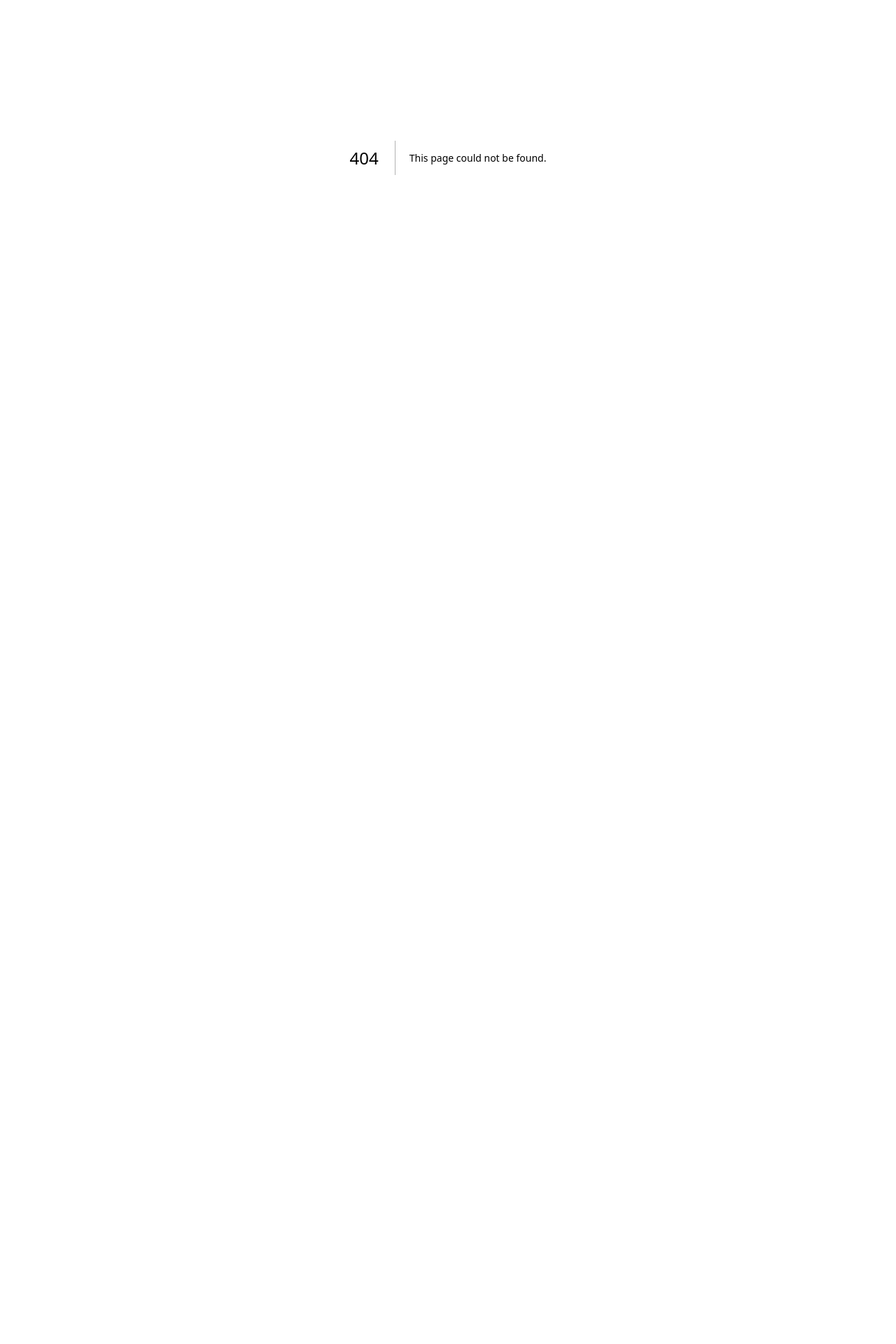
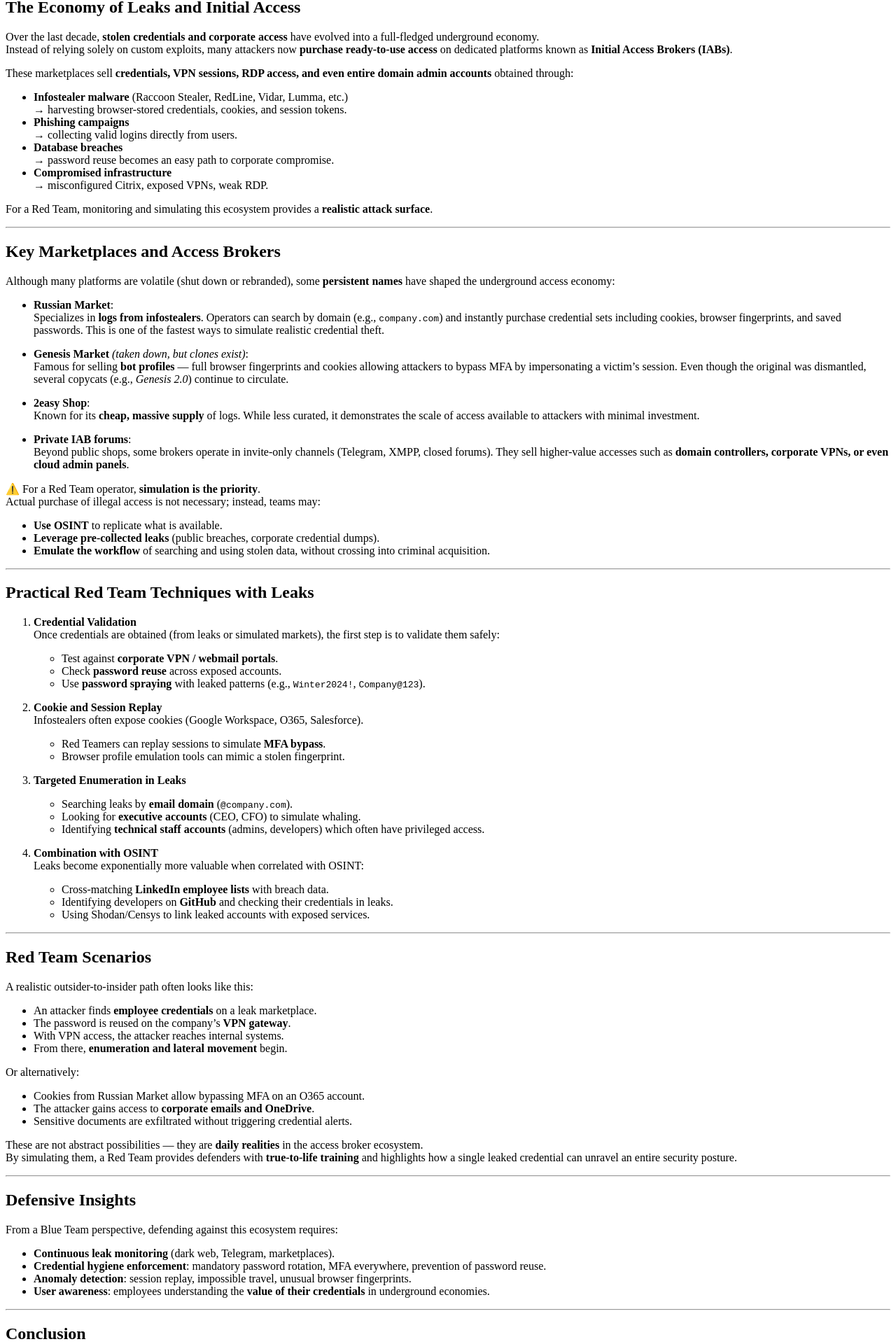
Before and after one commit to RedTeamers/REDTEAMERS-DOC, a Next.js app: page /initalaccess/outsider in a window 1280 px wide. Before the commit this address had no page. Shown: the part 175-2095 px from the top of the page at 70% size. Before the commit the page ends 800 px from the top, so only its background shows below. Built offline with nearby package versions, Linux system fonts and the light colour scheme.

Commit message:
outsider content

```diff
--- a/pages/_meta.js
+++ b/pages/_meta.js
@@ -2,4 +2,5 @@
 
     "index": "Welcome",
     "RTW": "RTW Methodology",
+    "initalaccess": "Initial Access",
 }
--- a/pages/_meta.json
+++ b/pages/_meta.json
@@ -1,4 +1,5 @@
 {
     "index": "Welcome",
-    "RTW": "RTW Methodology"
+    "RTW": "RTW Methodology",
+    "initalaccess": "Initial Access"
 }
--- /dev/null
+++ b/pages/initalaccess/_meta.js
@@ -0,0 +1,6 @@
+export default
+    {
+    "outsider": "Outsider Threats",
+    "nearsider": "Near Insider Threats",
+    "insider": "Insider Threats",
+}
--- /dev/null
+++ b/pages/initalaccess/_meta.json
@@ -0,0 +1,5 @@
+{
+    "outsider": "Outsider Threats",
+    "nearsider": "Near Insider Threats",
+    "insider": "Insider Threats"
+}
--- /dev/null
+++ b/pages/initalaccess/outsider.mdx
@@ -0,0 +1,113 @@
+# Outsider Initial Access
+
+The **outsider perspective** represents the most common entry point for real-world attackers.
+An outsider has **no legitimate access** to the organization but leverages open-source intelligence, exposed data, and underground economies to gain an initial foothold.
+In the modern threat landscape, **data leaks and access markets** have become one of the most powerful enablers for this phase.
+
+---
+
+## The Economy of Leaks and Initial Access
+
+Over the last decade, **stolen credentials and corporate access** have evolved into a full-fledged underground economy.
+Instead of relying solely on custom exploits, many attackers now **purchase ready-to-use access** on dedicated platforms known as **Initial Access Brokers (IABs)**.
+
+These marketplaces sell **credentials, VPN sessions, RDP access, and even entire domain admin accounts** obtained through:
+
+- **Infostealer malware** (Raccoon Stealer, RedLine, Vidar, Lumma, etc.)
+  → harvesting browser-stored credentials, cookies, and session tokens.
+- **Phishing campaigns**
+  → collecting valid logins directly from users.
+- **Database breaches**
+  → password reuse becomes an easy path to corporate compromise.
+- **Compromised infrastructure**
+  → misconfigured Citrix, exposed VPNs, weak RDP.
+
+For a Red Team, monitoring and simulating this ecosystem provides a **realistic attack surface**.
+
+---
+
+## Key Marketplaces and Access Brokers
+
+Although many platforms are volatile (shut down or rebranded), some **persistent names** have shaped the underground access economy:
+
+- **Russian Market**:
+  Specializes in **logs from infostealers**. Operators can search by domain (e.g., `company.com`) and instantly purchase credential sets including cookies, browser fingerprints, and saved passwords. This is one of the fastest ways to simulate realistic credential theft.
+
+- **Genesis Market** *(taken down, but clones exist)*:
+  Famous for selling **bot profiles** — full browser fingerprints and cookies allowing attackers to bypass MFA by impersonating a victim’s session. Even though the original was dismantled, several copycats (e.g., *Genesis 2.0*) continue to circulate.
+
+- **2easy Shop**:
+  Known for its **cheap, massive supply** of logs. While less curated, it demonstrates the scale of access available to attackers with minimal investment.
+
+- **Private IAB forums**:
+  Beyond public shops, some brokers operate in invite-only channels (Telegram, XMPP, closed forums). They sell higher-value accesses such as **domain controllers, corporate VPNs, or even cloud admin panels**.
+
+⚠️ For a Red Team operator, **simulation is the priority**.
+Actual purchase of illegal access is not necessary; instead, teams may:
+- **Use OSINT** to replicate what is available.
+- **Leverage pre-collected leaks** (public breaches, corporate credential dumps).
+- **Emulate the workflow** of searching and using stolen data, without crossing into criminal acquisition.
+
+---
+
+## Practical Red Team Techniques with Leaks
+
+1. **Credential Validation**
+   Once credentials are obtained (from leaks or simulated markets), the first step is to validate them safely:
+   - Test against **corporate VPN / webmail portals**.
+   - Check **password reuse** across exposed accounts.
+   - Use **password spraying** with leaked patterns (e.g., `Winter2024!`, `Company@123`).
+
+2. **Cookie and Session Replay**
+   Infostealers often expose cookies (Google Workspace, O365, Salesforce).
+   - Red Teamers can replay sessions to simulate **MFA bypass**.
+   - Browser profile emulation tools can mimic a stolen fingerprint.
+
+3. **Targeted Enumeration in Leaks**
+   - Searching leaks by **email domain** (`@company.com`).
+   - Looking for **executive accounts** (CEO, CFO) to simulate whaling.
+   - Identifying **technical staff accounts** (admins, developers) which often have privileged access.
+
+4. **Combination with OSINT**
+   Leaks become exponentially more valuable when correlated with OSINT:
+   - Cross-matching **LinkedIn employee lists** with breach data.
+   - Identifying developers on **GitHub** and checking their credentials in leaks.
+   - Using Shodan/Censys to link leaked accounts with exposed services.
+
+---
+
+## Red Team Scenarios
+
+A realistic outsider-to-insider path often looks like this:
+
+- An attacker finds **employee credentials** on a leak marketplace.
+- The password is reused on the company’s **VPN gateway**.
+- With VPN access, the attacker reaches internal systems.
+- From there, **enumeration and lateral movement** begin.
+
+Or alternatively:
+
+- Cookies from Russian Market allow bypassing MFA on an O365 account.
+- The attacker gains access to **corporate emails and OneDrive**.
+- Sensitive documents are exfiltrated without triggering credential alerts.
+
+These are not abstract possibilities — they are **daily realities** in the access broker ecosystem.
+By simulating them, a Red Team provides defenders with **true-to-life training** and highlights how a single leaked credential can unravel an entire security posture.
+
+---
+
+## Defensive Insights
+
+From a Blue Team perspective, defending against this ecosystem requires:
+
+- **Continuous leak monitoring** (dark web, Telegram, marketplaces).
+- **Credential hygiene enforcement**: mandatory password rotation, MFA everywhere, prevention of password reuse.
+- **Anomaly detection**: session replay, impossible travel, unusual browser fingerprints.
+- **User awareness**: employees understanding the **value of their credentials** in underground economies.
+
+---
+
+## Conclusion
+
+The **outsider phase** is no longer about brute-forcing doors; it’s about walking through ones already left open by leaks and data brokers.
+For a Red Team, focusing on leaks and markets provides a **highly realistic initial access vector** — one that is **cheap, scalable, and devastatingly effective** in modern adversary simulations.
```
